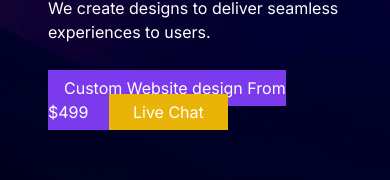
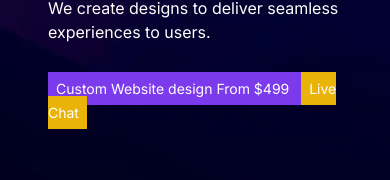
Before and after one commit to RedstoneDesignMaster/Redstone, a Next.js app: page /website in a window 390 px wide. Shown: the part 298-478 px from the top of the page. Built offline with nearby package versions, Linux system fonts and the light colour scheme.

Commit message:
responsive 2nd edit

```diff
--- a/src/app/components/Portfiliowebsite.tsx
+++ b/src/app/components/Portfiliowebsite.tsx
@@ -4,7 +4,7 @@ const Portfiliowebsite = ({ src }: { src: string }) => {
   const [hover, setHover] = useState(false);
 
   return (
-    <div className="md:w-[350px] md:h-[350px]  w-[250px] h-[350px] overflow-hidden">
+    <div className="md:w-[380px] md:h-[350px]  w-[230px] h-[350px] overflow-hidden">
       <img
         src={`/website/${src}.webp`}
         alt="portfolio web"
--- a/src/app/website/Websiteportfolio.tsx
+++ b/src/app/website/Websiteportfolio.tsx
@@ -11,7 +11,7 @@ const Websiteportfolio = () => {
         <h5 className="font-bold text-3xl md:text-6xl py-10">
           Brilliant Ideas That Create Great Value
         </h5>
-        <div className="grid grid-cols-2 sm:grid-cols-3  gap-4   px-2 md:px-8">
+        <div className="grid grid-cols-2 sm:grid-cols-3  gap-4 md:gap-2   px-4 md:px-8">
           <Portfiliowebsite src="1" />
           <Portfiliowebsite src="2" />
           <Portfiliowebsite src="3" />
--- a/src/app/website/page.tsx
+++ b/src/app/website/page.tsx
@@ -39,13 +39,13 @@ const page = () => {
           <span>
             <Link
               href={""}
-              className="bg-violet-600 hover:bg-violet-500 py-2 px-4"
+              className="bg-violet-600 hover:bg-violet-500 py-2 md:px-4 px-2 text-sm md:text-xl"
             >
               Custom Website design From $499{" "}
             </Link>
             <Link
               href={""}
-              className="bg-yellow-500 hover:bg-violet-500 py-2 px-6"
+              className="bg-yellow-500 hover:bg-violet-500 py-2 md:px-6 px-2 text-sm md:text-xl"
             >
               Live Chat
             </Link>
```
